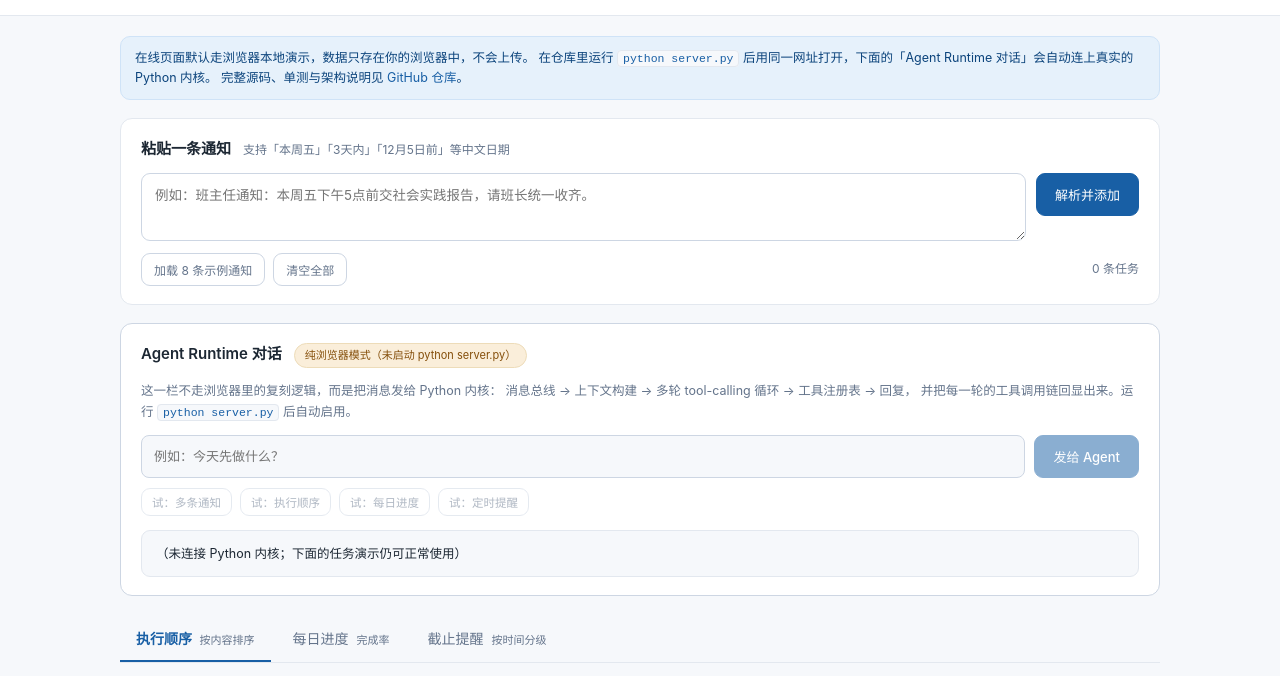
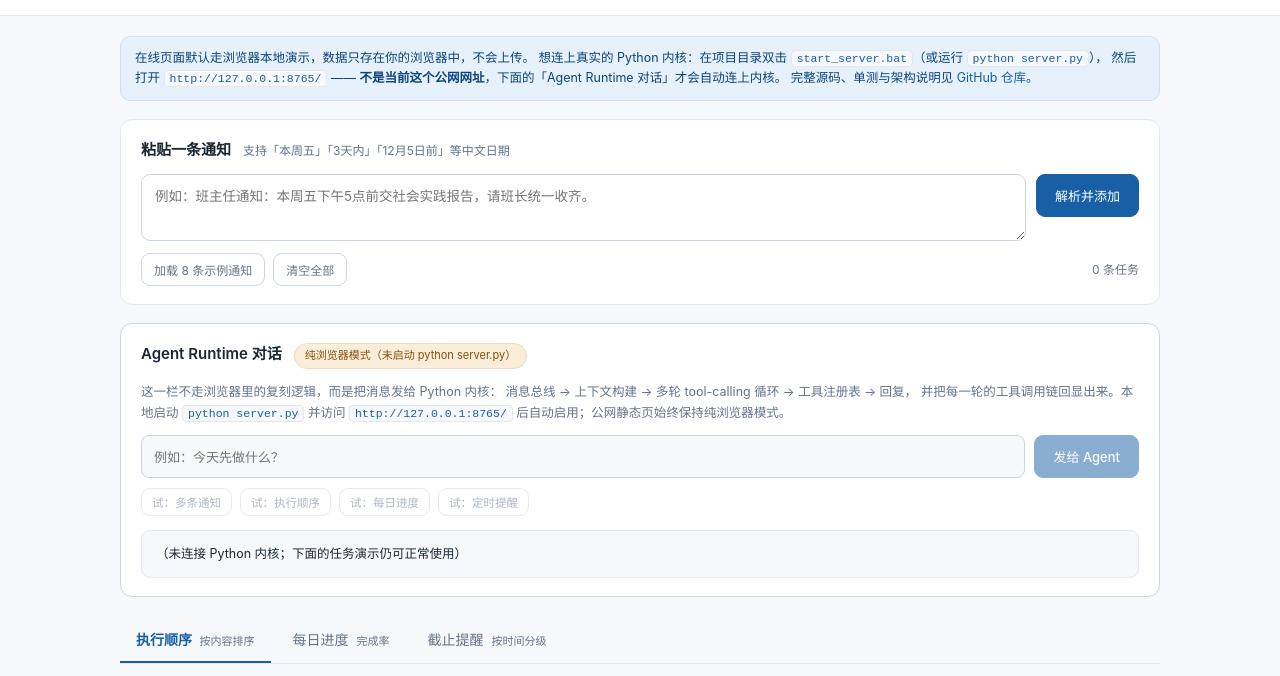
Before and after one commit to lll1123-AKF/deadline-bot, a plain HTML site: page docs/index.html in a window 1280 px wide. Shown: the part 71-747 px from the top of the page. Drawn offline with Linux system fonts and the light colour scheme; no server answers.

Commit message:
feat: add one-click start_server.bat and clarify local runtime URL
- Windows users can double-click start_server.bat (pure ASCII + CRLF)
- fix misleading hint: public static pages never connect to a local kernel;
  users must open http://127.0.0.1:8765/ after starting server.py
- document the same in README quick start

```diff
--- a/docs/index.html
+++ b/docs/index.html
@@ -26,7 +26,8 @@
 <main class="wrap">
   <div class="notice-strip">
     在线页面默认走浏览器本地演示，数据只存在你的浏览器中，不会上传。
-    在仓库里运行 <code>python server.py</code> 后用同一网址打开，下面的「Agent Runtime 对话」会自动连上真实的 Python 内核。
+    想连上真实的 Python 内核：在项目目录双击 <code>start_server.bat</code>（或运行 <code>python server.py</code>），
+    然后打开 <code>http://127.0.0.1:8765/</code> —— <strong>不是当前这个公网网址</strong>，下面的「Agent Runtime 对话」才会自动连上内核。
     完整源码、单测与架构说明见
     <a id="repoLink2" href="https://github.com/lll1123-AKF/deadline-bot" target="_blank" rel="noopener">GitHub 仓库</a>。
   </div>
@@ -57,7 +58,8 @@
     <p class="runtime-hint">
       这一栏不走浏览器里的复刻逻辑，而是把消息发给 Python 内核：
       消息总线 → 上下文构建 → 多轮 tool-calling 循环 → 工具注册表 → 回复，
-      并把每一轮的工具调用链回显出来。运行 <code>python server.py</code> 后自动启用。
+      并把每一轮的工具调用链回显出来。本地启动 <code>python server.py</code> 并访问
+      <code>http://127.0.0.1:8765/</code> 后自动启用；公网静态页始终保持纯浏览器模式。
     </p>
     <div class="runtime-row">
       <input id="chatInput" type="text" placeholder="例如：今天先做什么？">
```
Also changed, not shown: 2 other files.
